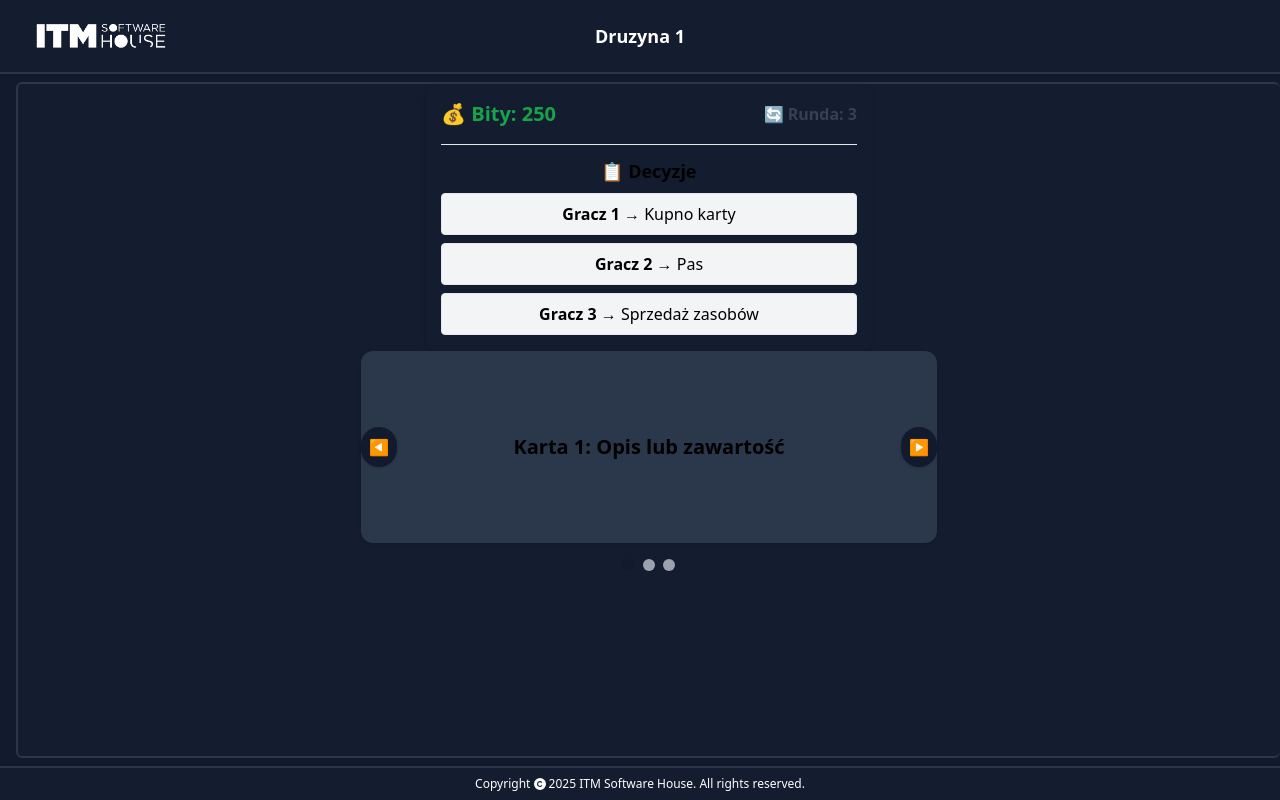
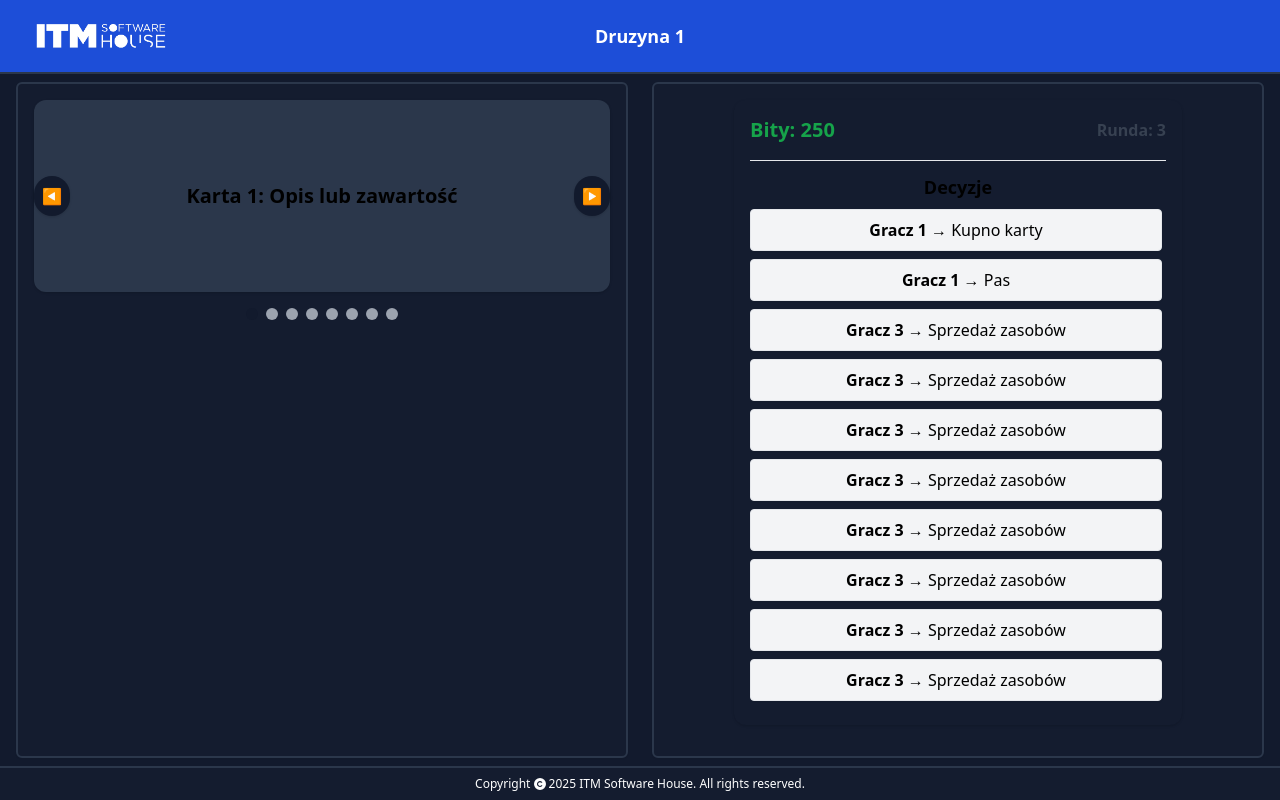
Before and after one commit to Kalimedess/ITM_ProjektZespo-owy, a Vue app in the folder frontend/: page /player in a window 1280 px wide. Built offline with nearby package versions, Linux system fonts and the light colour scheme; no server answers; what tailwindcss-animated would draw is missing.

Commit message:
player menu inprovement

```diff
--- a/frontend/src/components/navbars/playerNavbar.vue
+++ b/frontend/src/components/navbars/playerNavbar.vue
@@ -1,5 +1,5 @@
 <template>
-    <nav class="w-full bg-secondary py-3 px-6 flex flex-row justify-between items-center border-b-2 border-lgray-accent">
+    <nav class="w-full bg-blue-700 py-3 px-6 flex flex-row justify-between items-center border-b-2 border-lgray-accent">
         <div>
             <img :src="logo" class="h-12" alt="ITM logo">
         </div>
--- a/frontend/src/components/playerComponents/CardCarousel.vue
+++ b/frontend/src/components/playerComponents/CardCarousel.vue
@@ -44,6 +44,11 @@ const cards = ref([
   'Karta 1: Opis lub zawartość',
   'Karta 2: Coś ciekawego',
   'Karta 3: Jeszcze coś',
+  'Karta 3: Jeszcze coś',
+  'Karta 3: Jeszcze coś',
+  'Karta 3: Jeszcze coś',
+  'Karta 3: Jeszcze coś',
+  'Karta 3: Jeszcze coś',
 ])
 
 const currentIndex = ref(0)
--- a/frontend/src/components/playerComponents/playerMenu.vue
+++ b/frontend/src/components/playerComponents/playerMenu.vue
@@ -1,18 +1,19 @@
 <template>
-    <div class="w-full max-w-md mx-auto bg-yellow rounded-xl shadow p-4 space-y-4">
+    <div class="w-full max-w-md mx-auto bg-yellow rounded-xl shadow p-4 space-y-4 justify-left">
       <!-- Góra: bity + runda -->
       <div class="flex justify-between items-center">
         <div class="text-xl font-bold text-green-600">
-          💰 Bity: {{ bits }}
+          Bity: {{ bits }}
         </div>
         <div class="text-md font-semibold text-gray-700">
-          🔄 Runda: {{ round }}
+          Runda: {{ round }}
         </div>
       </div>
 
       <!-- Tabela decyzji -->
       <div class="border-t pt-3">
-        <h2 class="text-lg font-semibold mb-2">📋 Decyzje</h2>
+        <h2 class="text-lg font-semibold mb-2">Decyzje</h2>
+        <div class="max-h-[500px] overflow-y-auto pr-1">
           <ul class="space-y-2">
             <li
               v-for="(decision, index) in decisions"
@@ -22,6 +23,7 @@
               <strong>{{ decision.player }}</strong> → {{ decision.choice }}
             </li>
           </ul>
+        </div>
       </div>
     </div>
   </template>
@@ -35,7 +37,24 @@
 
   const decisions = ref([
     { player: 'Gracz 1', choice: 'Kupno karty' },
-    { player: 'Gracz 2', choice: 'Pas' },
+    { player: 'Gracz 1', choice: 'Pas' },
+    { player: 'Gracz 3', choice: 'Sprzedaż zasobów' },
+    { player: 'Gracz 3', choice: 'Sprzedaż zasobów' },
+    { player: 'Gracz 3', choice: 'Sprzedaż zasobów' },
+    { player: 'Gracz 3', choice: 'Sprzedaż zasobów' },
+    { player: 'Gracz 3', choice: 'Sprzedaż zasobów' },
+    { player: 'Gracz 3', choice: 'Sprzedaż zasobów' },
+    { player: 'Gracz 3', choice: 'Sprzedaż zasobów' },
+    { player: 'Gracz 3', choice: 'Sprzedaż zasobów' },
+    { player: 'Gracz 3', choice: 'Sprzedaż zasobów' },
+    { player: 'Gracz 3', choice: 'Sprzedaż zasobów' },
+    { player: 'Gracz 3', choice: 'Sprzedaż zasobów' },
+    { player: 'Gracz 3', choice: 'Sprzedaż zasobów' },
+    { player: 'Gracz 3', choice: 'Sprzedaż zasobów' },
+    { player: 'Gracz 3', choice: 'Sprzedaż zasobów' },
+    { player: 'Gracz 3', choice: 'Sprzedaż zasobów' },
+    { player: 'Gracz 3', choice: 'Sprzedaż zasobów' },
+    { player: 'Gracz 3', choice: 'Sprzedaż zasobów' },
     { player: 'Gracz 3', choice: 'Sprzedaż zasobów' },
   ])
   </script>
--- a/frontend/src/views/player/playerView.vue
+++ b/frontend/src/views/player/playerView.vue
@@ -1,30 +1,30 @@
 <template>
-
   <div class="flex flex-col min-h-screen bg-primary">
+    <!-- Górny pasek -->
     <PlayerNavbar />
 
-
+    <!-- Główna zawartość -->
     <div class="flex flex-1 mt-2">
 
-          <!--Content-->
-          <div class="flex-1 ml-4 bg-secondary  border-t-2 border-l-2 border-b-2 border-lgray-accent rounded-md shadow-sm text-center">
+      <!-- Lewa kolumna: wybór kart -->
+      <div class="flex-1 ml-4 mr-2 bg-secondary border-2 border-lgray-accent rounded-md shadow-sm text-center p-4">
         <RouterView />
-                <!--menu gracza-->
-              <div class="">
+        <CardCarousel />
+      </div>
+
+      <!-- Prawa kolumna: decyzje -->
+      <div class="flex-1 ml-4 mr-2 bg-secondary border-2 border-lgray-accent rounded-md shadow-sm text-center p-4 w-1/3 mr-4">
         <PlayerMenu />
       </div>
-              <!--system wybierania kart-->
-              <div class="">
-                <CardCarousel />
     </div>
-          </div>
-        </div>
+
+    <!-- Stopka -->
     <div class="mt-2">
       <Footer />
     </div>
   </div>
+</template>
 
-    </template>
 
     <script setup>
         import PlayerNavbar from '@/components/navbars/playerNavbar.vue';
```
Lines whose indentation alone changed are shown as unchanged.
